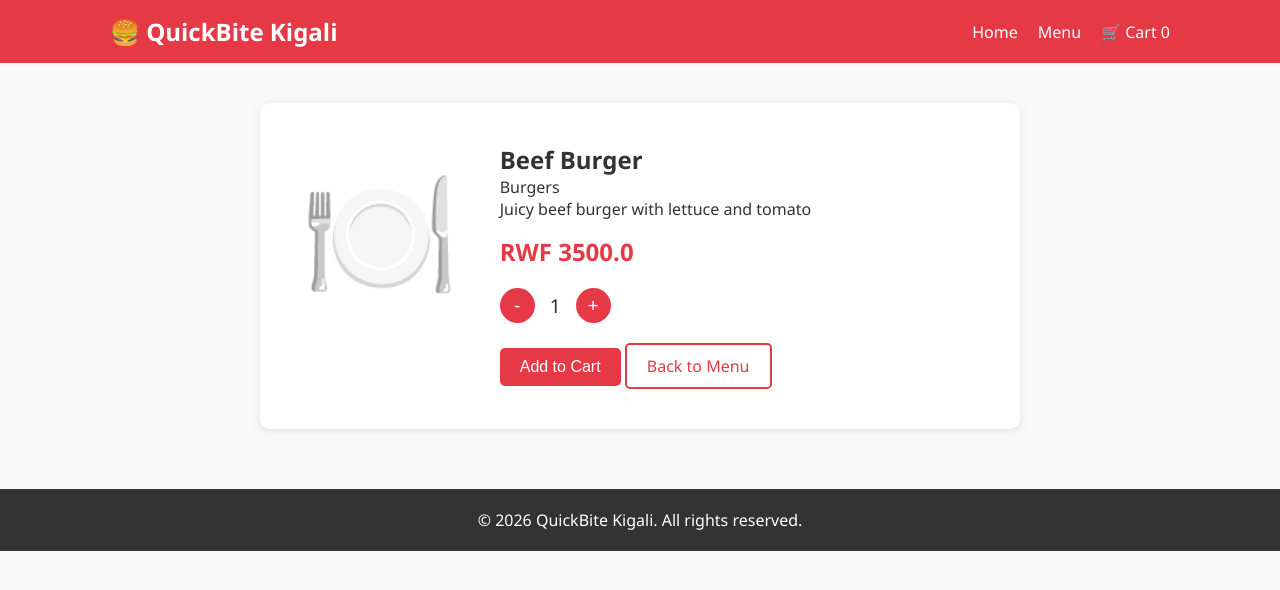
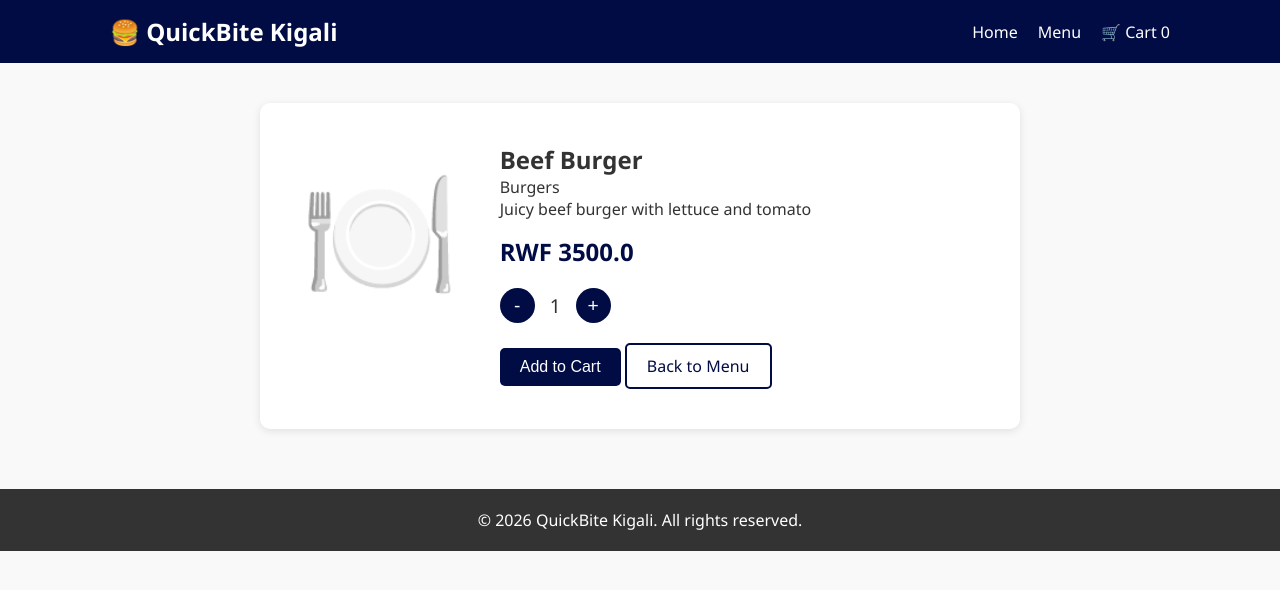
Before and after one commit to fidel-23/restaurant-app, a Flask app: page /product/1 in a window 1280 px wide. Shown: the top 590 px of the page. Run offline with Flask 3, Linux system fonts and the light colour scheme; data comes from the database, SQL or seed files in the repository; data that the repository does not hold is empty.

Commit message:
Added new font color

```diff
--- a/static/css/style.css
+++ b/static/css/style.css
@@ -12,7 +12,7 @@ body {
 
 /* ─── NAVBAR ─── */
 .navbar {
-  background-color: #e63946;
+  background-color: #010c44;
   padding: 15px 0;
   position: sticky;
   top: 0;
@@ -53,7 +53,7 @@ body {
 
 /* ─── BUTTONS ─── */
 .btn-primary {
-  background-color: #e63946;
+  background-color: #010c44;
   color: white;
   padding: 10px 20px;
   border: none;
@@ -70,9 +70,9 @@ body {
 
 .btn-secondary {
   background-color: #fff;
-  color: #e63946;
+  color: #010c44;
   padding: 10px 20px;
-  border: 2px solid #e63946;
+  border: 2px solid #010c44;
   border-radius: 5px;
   cursor: pointer;
   font-size: 1rem;
@@ -82,7 +82,7 @@ body {
 
 /* ─── HERO ─── */
 .hero {
-  background: linear-gradient(135deg, #e63946, #c1121f);
+  background: linear-gradient(135deg, #010c44, #c1121f);
   color: white;
   text-align: center;
   padding: 100px 20px;
@@ -136,8 +136,8 @@ body {
 .category-section h2 {
   font-size: 1.5rem;
   margin-bottom: 20px;
-  color: #e63946;
-  border-bottom: 2px solid #e63946;
+  color: #010c44;
+  border-bottom: 2px solid #010c44;
   padding-bottom: 5px;
 }
 
@@ -181,7 +181,7 @@ body {
 .price {
   font-size: 1.1rem;
   font-weight: bold;
-  color: #e63946;
+  color: #010c44;
 }
 
 /* ─── PRODUCT DETAIL ─── */
@@ -207,7 +207,7 @@ body {
 .price-large {
   font-size: 1.5rem;
   font-weight: bold;
-  color: #e63946;
+  color: #010c44;
   margin: 15px 0;
 }
 
@@ -220,7 +220,7 @@ body {
 }
 
 .quantity-selector button {
-  background: #e63946;
+  background: #010c44;
   color: white;
   border: none;
   width: 35px;
@@ -251,7 +251,7 @@ body {
 }
 
 .cart-table th {
-  background-color: #e63946;
+  background-color: #010c44;
   color: white;
 }
 
@@ -343,7 +343,7 @@ body {
 }
 
 .error {
-  color: #e63946;
+  color: #010c44;
   margin-bottom: 15px;
   text-align: center;
 }
@@ -363,7 +363,7 @@ body {
 }
 
 .stat-card {
-  background: #e63946;
+  background: #010c44;
   color: white;
   padding: 30px;
   border-radius: 10px;
```
